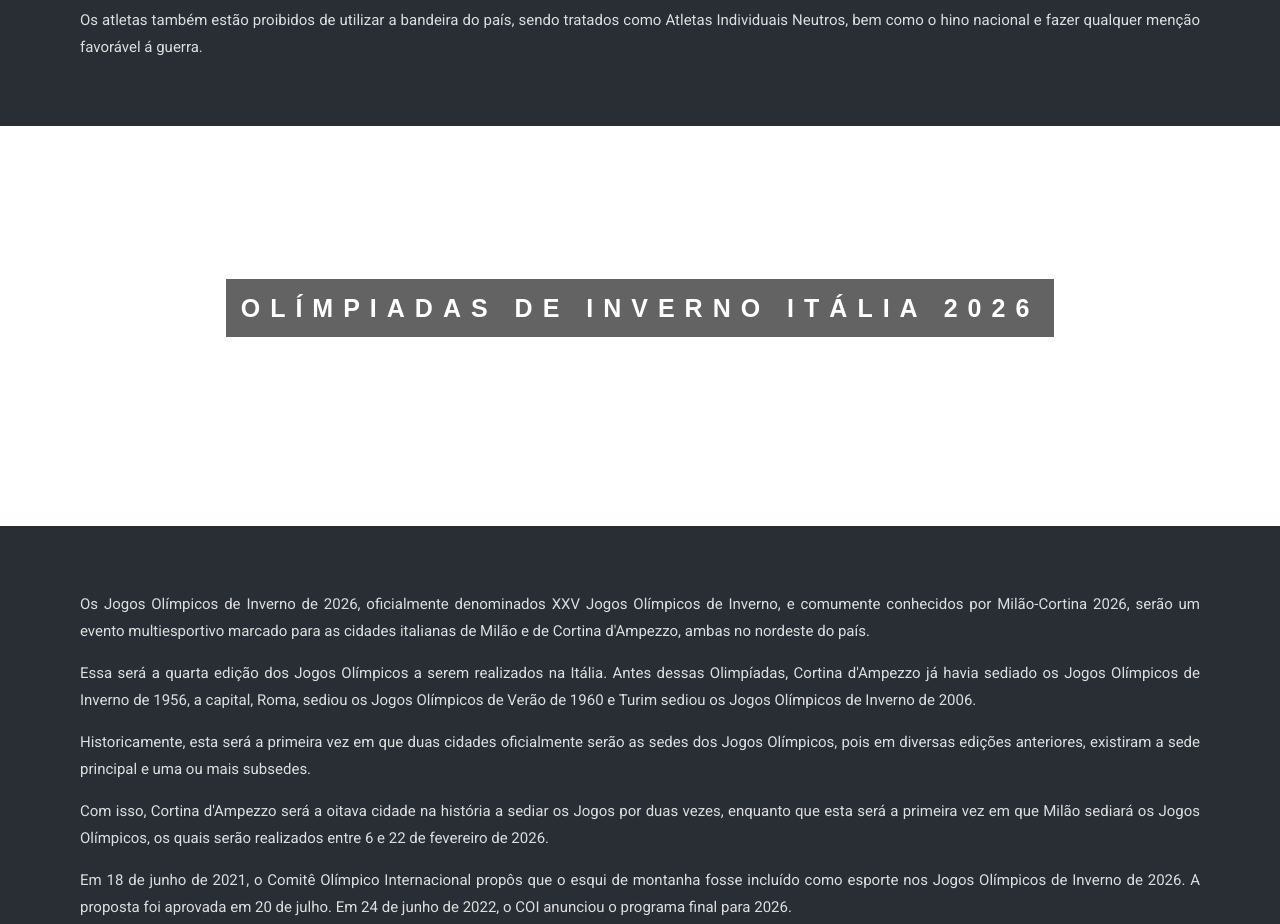
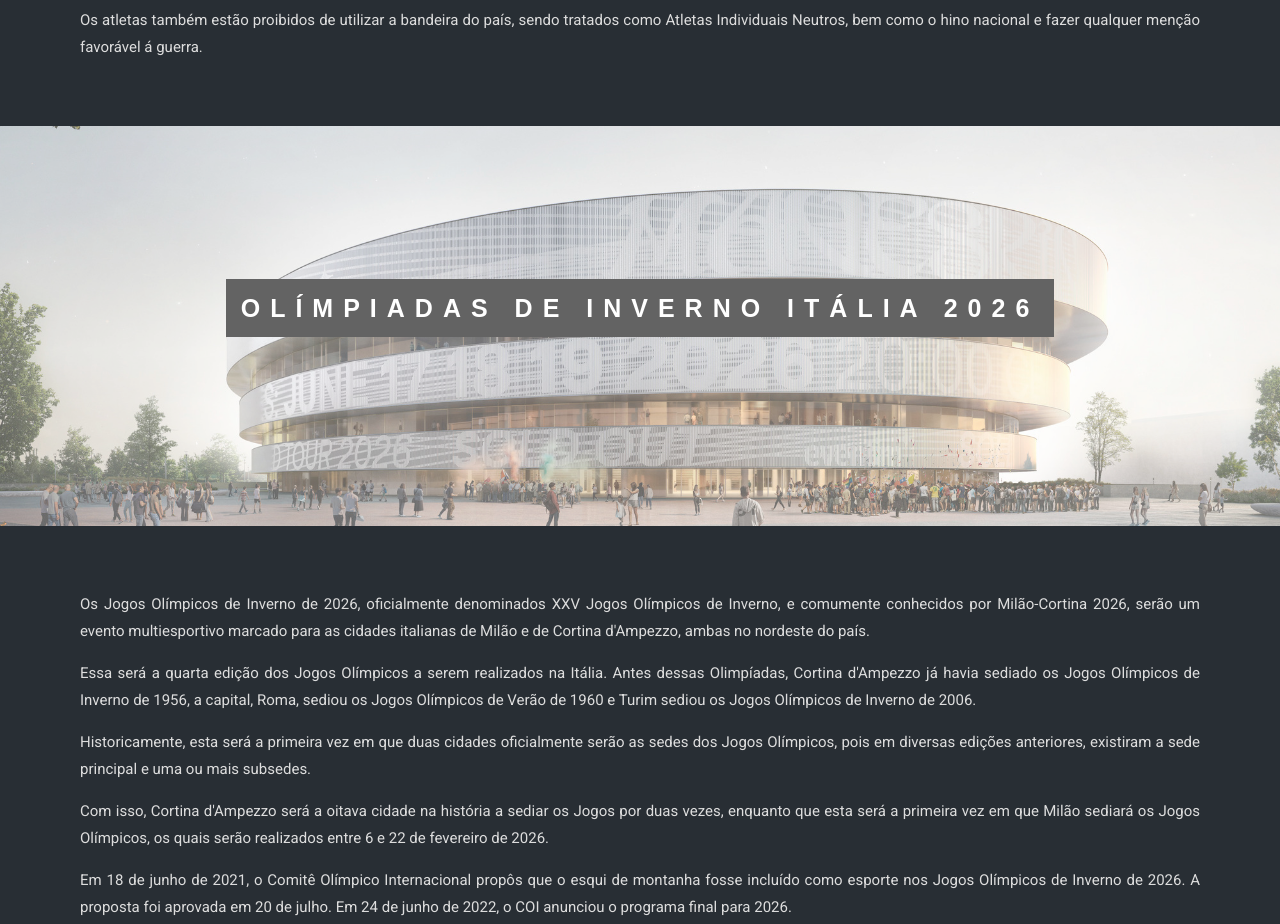
Before and after one commit to IsaacJQ/Olimp-adas-, a plain HTML site: page index.html in a window 1280 px wide. Shown: the part 2860-3784 px from the top of the page. Drawn offline with Linux system fonts and the light colour scheme; a web font is replaced by a local one.

Commit message:
Update style.css

```diff
--- a/style.css
+++ b/style.css
@@ -38,7 +38,7 @@ body, html {
 }
 
 .bgimg-4 {
-  background-image: url("img/italia.jpg");
+  background-image: url("italia.jpg");
   min-height: 400px;
 }
 
```
